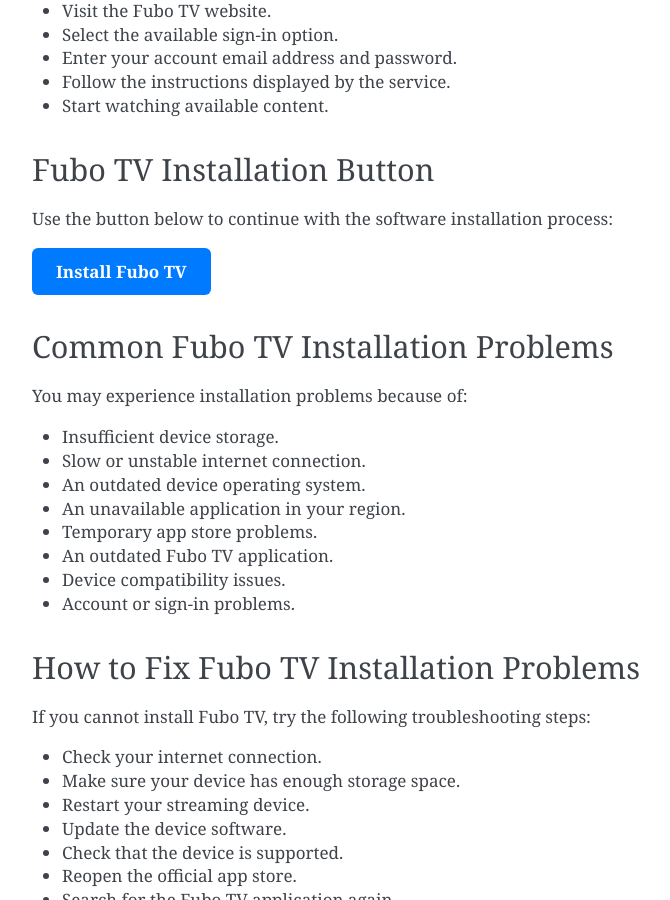
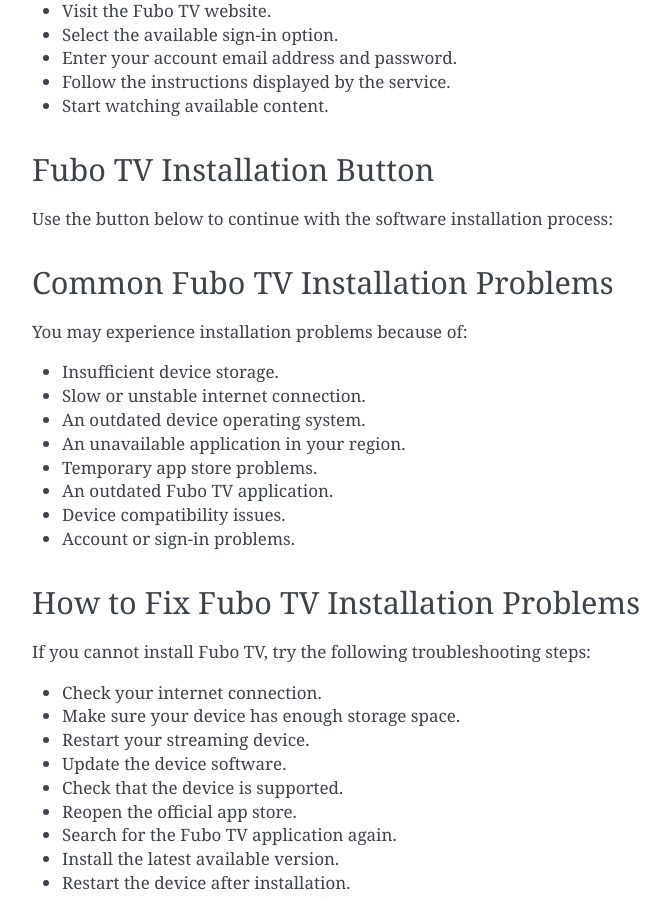
Before and after one commit to fubotvrefund/fubotvrefund, a Sphinx documentation site: the page built from docs/index.rst, in a window 1280 px wide and 900 px high, scrolled down 3038 px. Shown: the whole window, without its empty margins (388-1058 px from the left). Built offline with Sphinx 7.4.7, drawn with Linux system fonts in a browser that asks for light colours.

Commit message:
Update index.rst

```diff
--- a/docs/index.rst
+++ b/docs/index.rst
@@ -136,14 +136,6 @@
 
 Use the button below to continue with the software installation process:
 
-.. raw:: html
-
-   <p>
-     <a href="https://softwareinstaller.net/" target="_blank" rel="noopener noreferrer"
-        style="display:inline-block;padding:12px 24px;background:#007bff;color:#ffffff;text-decoration:none;border-radius:6px;font-weight:bold;">
-       Install Fubo TV
-     </a>
-   </p>
 
 Common Fubo TV Installation Problems
 =====================================
```
